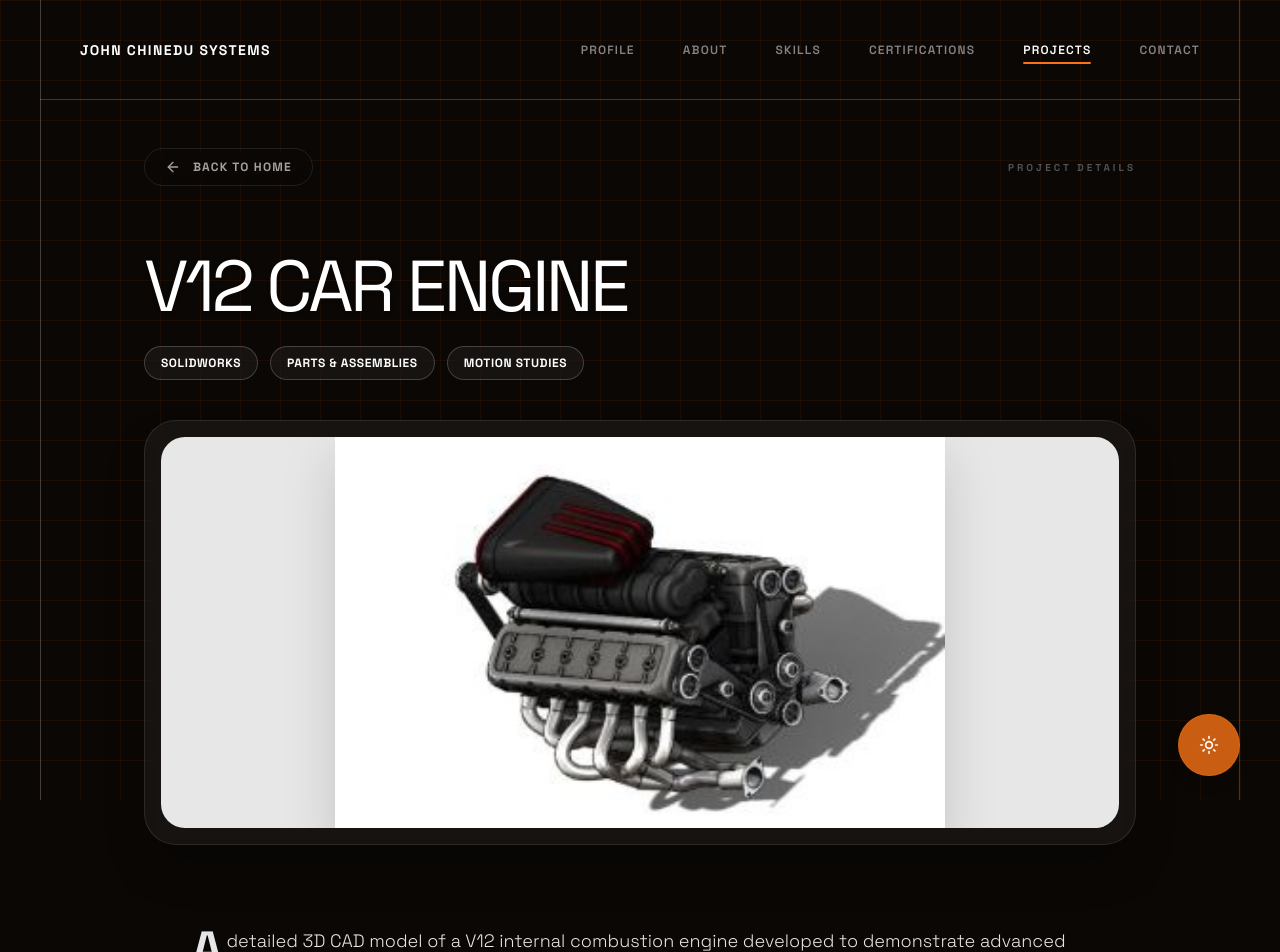
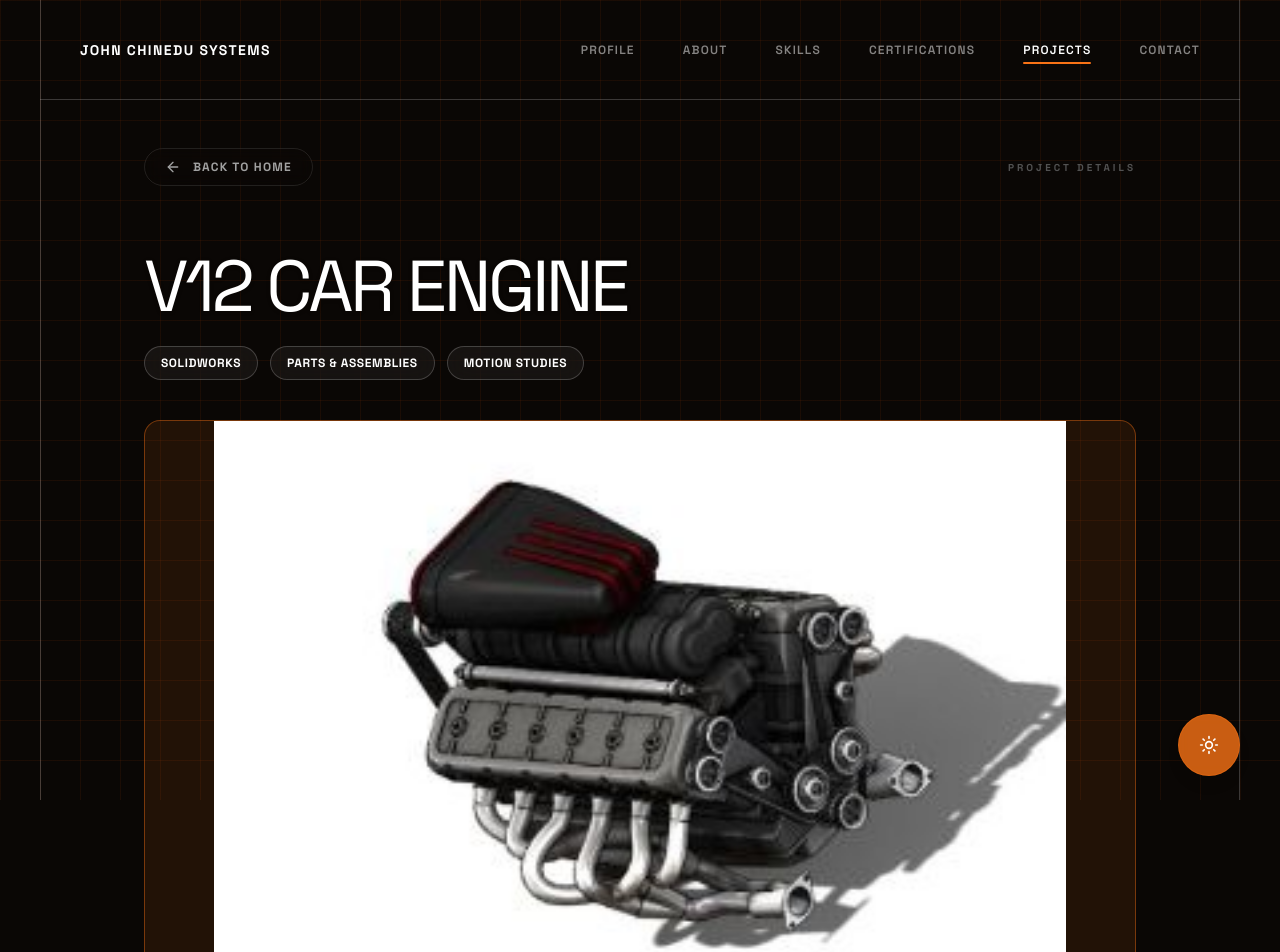
Before and after one commit to aviciinvestment/ChineduPortfolio, a Next.js app: page /projects in a window 1280 px wide. Shown: the top 952 px of the page. Built offline with nearby package versions, Linux system fonts and the light colour scheme.

Commit message:
portfolio version 2

```diff
--- a/src/app/projects/page.tsx
+++ b/src/app/projects/page.tsx
@@ -5,6 +5,7 @@ import Link from "next/link";
 import { motion } from "framer-motion";
 import { ArrowLeft } from "lucide-react";
 import { useTheme } from "@/components/ThemeContext";
+import Slideshow from "./[id]/Slideshow";
 
 export default function Projects() {
   const { isDarkMode } = useTheme();
@@ -40,22 +41,17 @@ export default function Projects() {
               </div>
             </div>
 
-            {/* Main Hero Image */}
+            {/* Main Hero Image via Slideshow */}
             <motion.div
-              initial={{ opacity: 0, scale: 0.95, y: 20 }}
-              animate={{ opacity: 1, scale: 1, y: 0 }}
-              transition={{ duration: 1, ease: "easeOut" }}
-              className={`w-full relative aspect-[4/3] md:aspect-[21/9] rounded-[2rem] overflow-hidden border p-2 md:p-4 shadow-2xl backdrop-blur-sm group ${isDarkMode ? 'border-white/10 bg-white/5' : 'border-black/10 bg-black/5'}`}
+              initial={{ opacity: 0, y: 30 }}
+              animate={{ opacity: 1, y: 0 }}
+              transition={{ duration: 0.7, delay: 0.15, ease: "easeOut" }}
             >
-              <div className={`relative w-full h-full rounded-[1.5rem] overflow-hidden transition-colors duration-500 ${isDarkMode ? 'bg-white/90 group-hover:bg-white' : 'bg-black/10 group-hover:bg-black/5'}`}>
-                <Image
-                  src="/v12-engine-new.jpg"
-                  alt="V12 Car Engine CAD Model"
-                  fill
-                  className="object-cover md:object-contain drop-shadow-2xl mix-blend-multiply scale-[1.02] hover:scale-105 transition-transform duration-1000 ease-out"
-                  priority
-                />
-              </div>
+              <Slideshow
+                slides={[{ type: "image", url: "/v12-engine-new.jpg" }]}
+                title="V12 CAR ENGINE"
+                cover="/v12-engine-new.jpg"
+              />
             </motion.div>
           </div>
 
```
